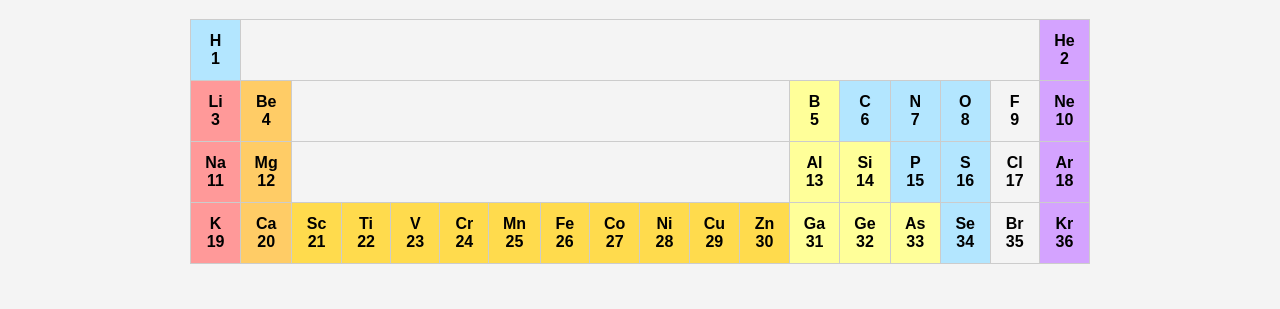
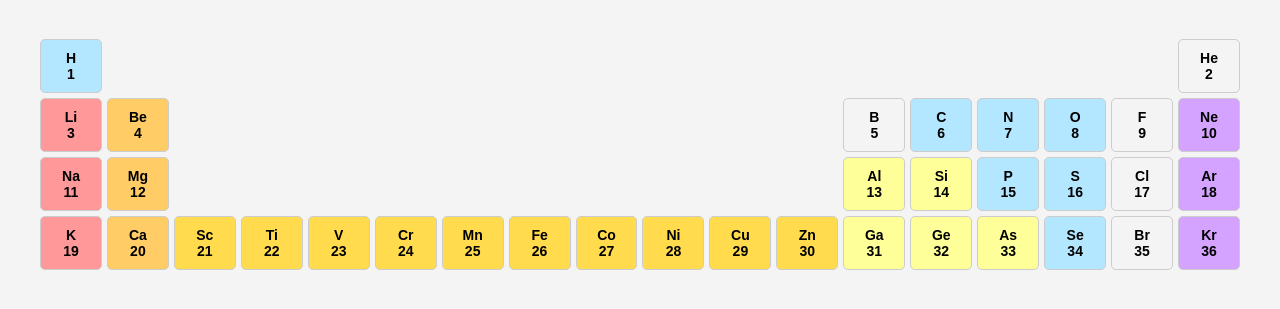
Before and after one commit to Hamza-Ramzan5400/SMIT-Assignment_02-Periodic-Table, a plain HTML site: page index.html in a window 1280 px wide. Shown: the part 61-370 px from the top of the page. Drawn offline with Linux system fonts and the light colour scheme.

Commit message:
bg change

```diff
--- a/index.html
+++ b/index.html
@@ -1,4 +1,4 @@
-<!DOCTYPE html>
+<!-- <!DOCTYPE html>
 <html lang="en">
 <head>
     <meta charset="UTF-8">
@@ -95,4 +95,95 @@
     </table>
 
 </body>
+</html> -->
+
+
+<!DOCTYPE html>
+<html lang="en">
+<head>
+    <meta charset="UTF-8">
+    <meta name="viewport" content="width=device-width, initial-scale=1.0">
+    <title>Periodic Table</title>
+    <style>
+        body {
+            font-family: Arial, sans-serif;
+            text-align: center;
+            background-color: #f4f4f4;
+        }
+        .container {
+            display: grid;
+            grid-template-columns: repeat(18, 1fr);
+            gap: 5px;
+            max-width: 1200px;
+            margin: auto;
+            padding: 20px;
+        }
+        .element {
+            border: 1px solid #ccc;
+            padding: 10px;
+            text-align: center;
+            font-size: 14px;
+            font-weight: bold;
+            border-radius: 5px;
+        }
+        /* Colors for different categories */
+        .metal { background-color: #ffcccb; }
+        .nonmetal { background-color: #b3e6ff; }
+        .metalloid { background-color: #ffff99; }
+        .noble-gas { background-color: #d4a3ff; }
+        .alkali-metal { background-color: #ff9999; }
+        .alkaline-earth { background-color: #ffcc66; }
+        .transition-metal { background-color: #ffdb4d; }
+        .lanthanide { background-color: #b3ffb3; }
+        .actinide { background-color: #ffb3ff; }
+    </style>
+</head>
+<body>
+
+    <h1>Periodic Table</h1>
+    <div class="container">
+        <div class="element nonmetal">H<br>1</div>
+        <div class="element" style="grid-column: 18;">He<br>2</div>
+
+        <div class="element alkali-metal">Li<br>3</div>
+        <div class="element alkaline-earth">Be<br>4</div>
+        <div class="element" style="grid-column: 13;">B<br>5</div>
+        <div class="element nonmetal">C<br>6</div>
+        <div class="element nonmetal">N<br>7</div>
+        <div class="element nonmetal">O<br>8</div>
+        <div class="element halogen">F<br>9</div>
+        <div class="element noble-gas">Ne<br>10</div>
+
+        <div class="element alkali-metal">Na<br>11</div>
+        <div class="element alkaline-earth">Mg<br>12</div>
+        <div class="element metalloid" style="grid-column: 13;">Al<br>13</div>
+        <div class="element metalloid">Si<br>14</div>
+        <div class="element nonmetal">P<br>15</div>
+        <div class="element nonmetal">S<br>16</div>
+        <div class="element halogen">Cl<br>17</div>
+        <div class="element noble-gas">Ar<br>18</div>
+
+        <div class="element alkali-metal">K<br>19</div>
+        <div class="element alkaline-earth">Ca<br>20</div>
+        <div class="element transition-metal">Sc<br>21</div>
+        <div class="element transition-metal">Ti<br>22</div>
+        <div class="element transition-metal">V<br>23</div>
+        <div class="element transition-metal">Cr<br>24</div>
+        <div class="element transition-metal">Mn<br>25</div>
+        <div class="element transition-metal">Fe<br>26</div>
+        <div class="element transition-metal">Co<br>27</div>
+        <div class="element transition-metal">Ni<br>28</div>
+        <div class="element transition-metal">Cu<br>29</div>
+        <div class="element transition-metal">Zn<br>30</div>
+        <div class="element metalloid">Ga<br>31</div>
+        <div class="element metalloid">Ge<br>32</div>
+        <div class="element metalloid">As<br>33</div>
+        <div class="element nonmetal">Se<br>34</div>
+        <div class="element halogen">Br<br>35</div>
+        <div class="element noble-gas">Kr<br>36</div>
+
+        <!-- You can continue the rest of the table similarly -->
+    </div>
+
+</body>
 </html>
```
